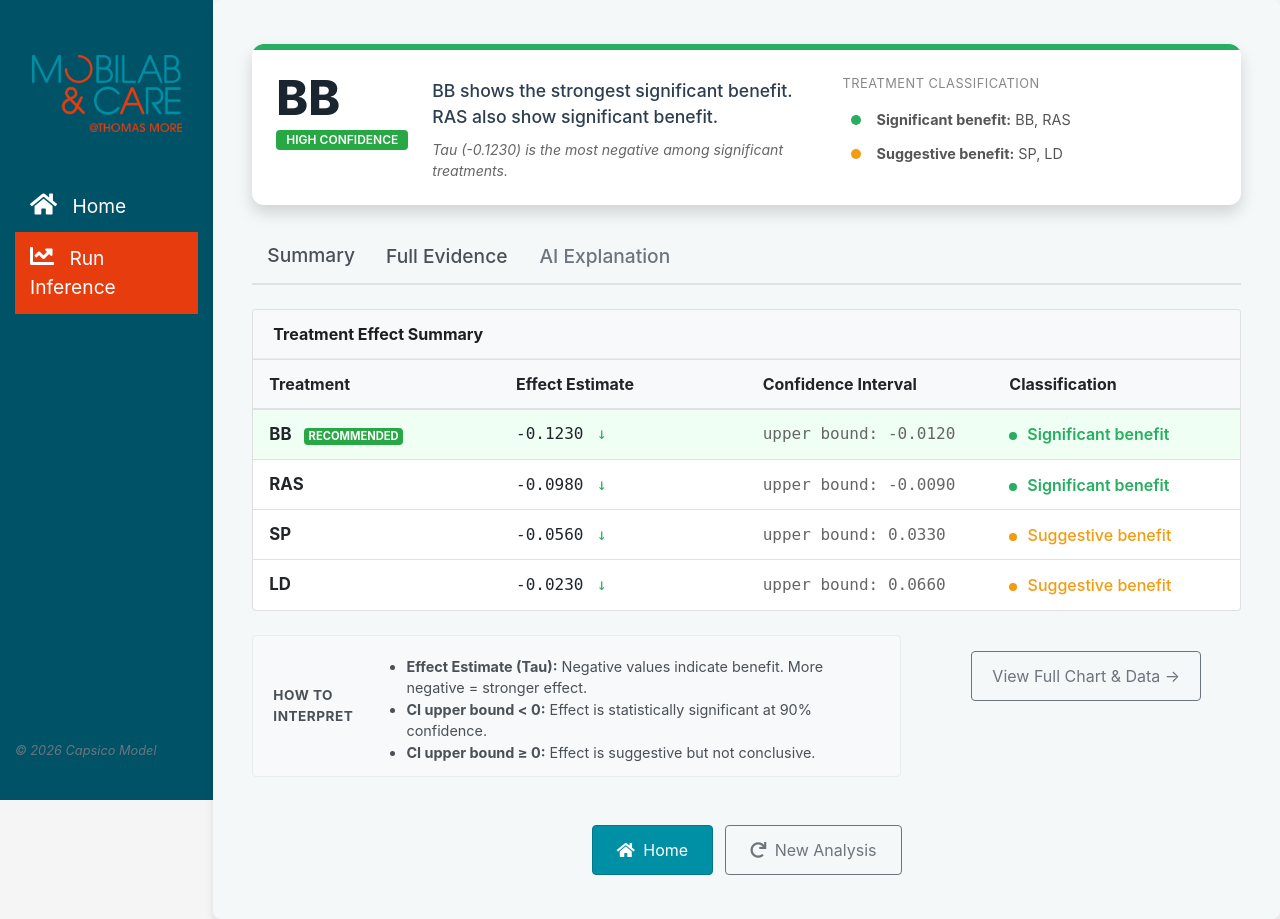
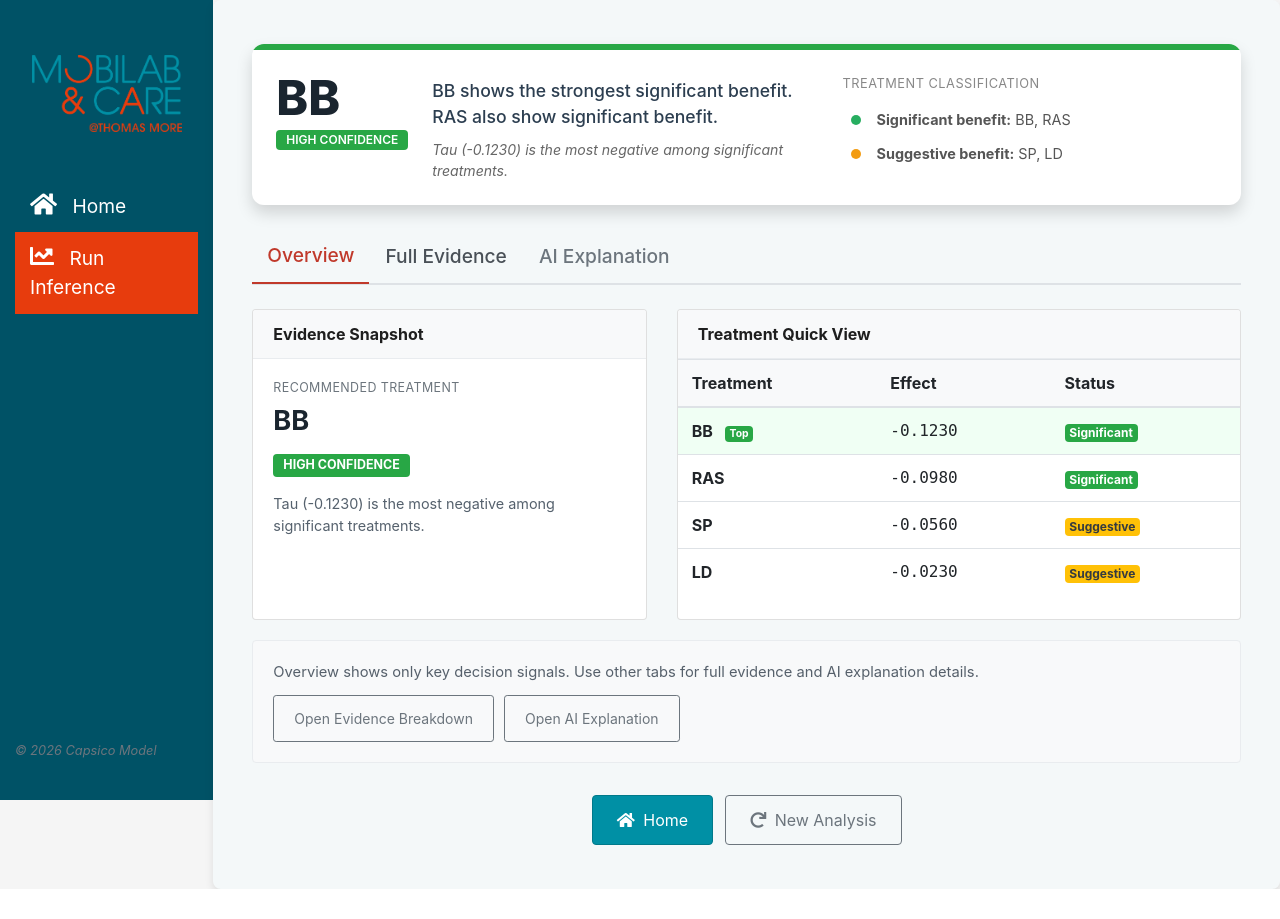
Before and after one commit to esmaakbas/internship, a Flask app: page /test-alex-ui in a window 1280 px wide. After the commit the page ends 889 px from the top, so only its background shows below. Run offline with Flask 3, Linux system fonts and the light colour scheme; some libraries are stand-ins or nearby versions.

Commit message:
updated llm integration

```diff
--- a/app/app_ui/templates/results.html
+++ b/app/app_ui/templates/results.html
@@ -2,6 +2,27 @@
 
 {% block title %}Treatment Decision - Capsico{% endblock %}
 {% block nav_predict %}active{% endblock %}
+
+{% block extra_head %}
+<style>
+    #resultTabs .nav-link {
+        color: #495057;
+        transition: color 0.15s ease;
+    }
+
+    #resultTabs .nav-link:hover,
+    #resultTabs .nav-link:focus {
+        color: #c0392b;
+    }
+
+    #resultTabs .nav-link.active {
+        color: #c0392b !important;
+        border-color: #dee2e6 #dee2e6 #c0392b;
+        border-bottom: 2px solid #c0392b;
+        font-weight: 600;
+    }
+</style>
+{% endblock %}
 
 {% block content %}
 <div class="container py-4">
@@ -15,11 +36,12 @@
 
     <div class="card mb-4 shadow" style="border: none; border-radius: 12px; overflow: hidden;">
         <!-- Colored header bar -->
-        <div style="height: 6px; background:
-            {% if conf == 'high' %}#27ae60
-            {% elif conf == 'moderate' %}#f39c12
-            {% elif conf == 'low' %}#e74c3c
-            {% else %}#95a5a6{% endif %};"></div>
+        <div class="
+            {% if conf == 'high' %}bg-success
+            {% elif conf == 'moderate' %}bg-warning
+            {% elif conf == 'low' %}bg-danger
+            {% else %}bg-secondary{% endif %}"
+            style="height: 6px;"></div>
 
         <div class="card-body py-4 px-4">
             <!-- Main Decision Row -->
@@ -128,7 +150,7 @@
         <li class="nav-item">
             <a class="nav-link active" id="overview-tab" data-toggle="tab" href="#overview" role="tab"
                style="font-weight: 500; color: #495057;">
-                Summary
+                Overview
             </a>
         </li>
         <li class="nav-item">
@@ -152,19 +174,52 @@
              ═══════════════════════════════════════════════════════════════════════ -->
         <div class="tab-pane fade show active" id="overview" role="tabpanel">
 
-            <!-- Quick Reference Table -->
-            <div class="card mb-4">
+            <div class="row align-items-stretch">
+                <div class="col-lg-5">
+                    <!-- Recommendation Snapshot -->
+                    <div class="card h-100 mb-4">
                         <div class="card-header" style="background: #f8f9fa; border-bottom: 1px solid #e9ecef;">
-                    <strong>Treatment Effect Summary</strong>
+                            <strong>Evidence Snapshot</strong>
+                        </div>
+                        <div class="card-body">
+                            <div class="mb-2" style="font-size: 0.78rem; text-transform: uppercase; letter-spacing: 0.4px; color: #6c757d;">Recommended treatment</div>
+                            <div class="mb-3" style="font-size: 1.7rem; font-weight: 700; color: #1a252f; line-height: 1.1;">
+                                {{ decision_summary.primary_recommendation.Drug if decision_summary and decision_summary.primary_recommendation else 'None' }}
+                            </div>
+
+                            {% if decision_summary %}
+                            <div class="mb-3">
+                                <span class="badge
+                                    {% if conf == 'high' %}badge-success
+                                    {% elif conf == 'moderate' %}badge-warning text-dark
+                                    {% elif conf == 'low' %}badge-danger
+                                    {% else %}badge-secondary{% endif %}" style="font-size: 0.78rem; padding: 5px 10px;">
+                                    {{ conf|upper }} CONFIDENCE
+                                </span>
+                            </div>
+                            {% if decision_summary.decision_reason %}
+                            <p class="mb-0" style="font-size: 0.9rem; color: #55616d;">
+                                {{ decision_summary.decision_reason }}
+                            </p>
+                            {% endif %}
+                            {% endif %}
+                        </div>
+                    </div>
+                </div>
+
+                <div class="col-lg-7">
+                    <!-- Treatment Quick View -->
+                    <div class="card h-100 mb-4">
+                        <div class="card-header" style="background: #f8f9fa; border-bottom: 1px solid #e9ecef;">
+                            <strong>Treatment Quick View</strong>
                         </div>
                         <div class="card-body p-0">
-                    <table class="table table-hover mb-0">
+                            <table class="table table-sm mb-0">
                                 <thead style="background: #f8f9fa;">
                                     <tr>
-                                <th style="width: 25%; padding: 12px 16px;">Treatment</th>
-                                <th style="width: 25%; padding: 12px 16px;">Effect Estimate</th>
-                                <th style="width: 25%; padding: 12px 16px;">Confidence Interval</th>
-                                <th style="width: 25%; padding: 12px 16px;">Classification</th>
+                                        <th style="padding: 11px 14px;">Treatment</th>
+                                        <th style="padding: 11px 14px;">Effect</th>
+                                        <th style="padding: 11px 14px;">Status</th>
                                     </tr>
                                 </thead>
                                 <tbody>
@@ -173,41 +228,24 @@
                                     {% set ci_high = row.get("CI_High") %}
                                     {% set is_recommended = decision_summary and decision_summary.primary_recommendation and row.get("Drug") == decision_summary.primary_recommendation.Drug %}
                                     <tr {% if is_recommended %}style="background: #f0fff4;"{% endif %}>
-                                <td style="padding: 12px 16px; vertical-align: middle;">
-                                    <strong style="font-size: 1.05rem;">{{ row.get("Drug", "-") }}</strong>
+                                        <td style="padding: 11px 14px;">
+                                            <strong>{{ row.get("Drug", "-") }}</strong>
                                             {% if is_recommended %}
-                                    <span class="badge badge-success ml-2" style="font-size: 0.7rem;">RECOMMENDED</span>
+                                            <span class="badge badge-success ml-2" style="font-size: 0.65rem;">Top</span>
                                             {% endif %}
                                         </td>
-                                <td style="padding: 12px 16px; vertical-align: middle; font-family: monospace;">
-                                    {% if tau is not none %}
-                                    {{ "%.4f"|format(tau) }}
-                                    {% if tau < 0 %}<span style="color: #27ae60; margin-left: 4px;">&#8595;</span>{% endif %}
-                                    {% else %}-{% endif %}
+                                        <td style="padding: 11px 14px; font-family: monospace;">
+                                            {{ "%.4f"|format(tau) if tau is not none else "-" }}
                                         </td>
-                                <td style="padding: 12px 16px; vertical-align: middle; font-family: monospace; color: #666;">
-                                    {% if ci_high is not none %}
-                                    upper bound: {{ "%.4f"|format(ci_high) }}
-                                    {% else %}N/A{% endif %}
-                                </td>
-                                <td style="padding: 12px 16px; vertical-align: middle;">
+                                        <td style="padding: 11px 14px;">
                                             {% if tau is none %}
-                                    <span style="color: #95a5a6;">Insufficient data</span>
+                                            <span class="text-muted">Unknown</span>
                                             {% elif tau < 0 and ci_high is not none and ci_high < 0 %}
-                                    <span style="color: #27ae60; font-weight: 600;">
-                                        <span style="display: inline-block; width: 8px; height: 8px; border-radius: 50%; background: #27ae60; margin-right: 6px;"></span>
-                                        Significant benefit
-                                    </span>
+                                            <span class="badge badge-success">Significant</span>
                                             {% elif tau < 0 %}
-                                    <span style="color: #f39c12; font-weight: 500;">
-                                        <span style="display: inline-block; width: 8px; height: 8px; border-radius: 50%; background: #f39c12; margin-right: 6px;"></span>
-                                        Suggestive benefit
-                                    </span>
+                                            <span class="badge badge-warning text-dark">Suggestive</span>
                                             {% else %}
-                                    <span style="color: #95a5a6;">
-                                        <span style="display: inline-block; width: 8px; height: 8px; border-radius: 50%; background: #bdc3c7; margin-right: 6px;"></span>
-                                        No supported benefit
-                                    </span>
+                                            <span class="badge" style="background: #e9ecef; color: #495057;">No benefit</span>
                                             {% endif %}
                                         </td>
                                     </tr>
@@ -216,24 +254,20 @@
                             </table>
                         </div>
                     </div>
-
-            <!-- Interpretation Key -->
-            <div class="row">
-                <div class="col-md-8">
-                    <div class="alert" style="background: #f8f9fa; border: 1px solid #e9ecef; color: #495057;">
-                        <strong style="font-size: 0.85rem; text-transform: uppercase; letter-spacing: 0.5px;">How to interpret</strong>
-                        <ul class="mb-0 mt-2" style="font-size: 0.9rem; padding-left: 20px;">
-                            <li><strong>Effect Estimate (Tau):</strong> Negative values indicate benefit. More negative = stronger effect.</li>
-                            <li><strong>CI upper bound &lt; 0:</strong> Effect is statistically significant at 90% confidence.</li>
-                            <li><strong>CI upper bound &ge; 0:</strong> Effect is suggestive but not conclusive.</li>
-                        </ul>
                 </div>
             </div>
-                <div class="col-md-4">
-                    <div class="text-center py-3">
-                        <a href="#comparison" onclick="$('#comparison-tab').tab('show'); return false;"
-                           class="btn btn-outline-secondary">
-                            View Full Chart &amp; Data &rarr;
+
+            <div class="card mb-4" style="background: #f8f9fa; border: 1px solid #e9ecef; margin-top: 20px;">
+                <div class="card-body d-flex flex-wrap align-items-center justify-content-between" style="gap: 12px;">
+                    <div style="font-size: 0.92rem; color: #56606b;">
+                        Overview shows only key decision signals. Use other tabs for full evidence and AI explanation details.
+                    </div>
+                    <div class="d-flex" style="gap: 10px;">
+                        <a href="#comparison" onclick="$('#comparison-tab').tab('show'); return false;" class="btn btn-outline-secondary btn-sm">
+                            Open Evidence Breakdown
+                        </a>
+                        <a href="#explanation" onclick="$('#explanation-tab').tab('show'); return false;" class="btn btn-outline-secondary btn-sm">
+                            Open AI Explanation
                         </a>
                     </div>
                 </div>
@@ -360,38 +394,87 @@
              ═══════════════════════════════════════════════════════════════════════ -->
         <div class="tab-pane fade" id="explanation" role="tabpanel">
             {% if alex_guidance %}
-            <div class="card">
-                <div class="card-header" style="background: #f8f9fa; border-bottom: 1px solid #e9ecef;">
+            <div class="card" style="border: 1px solid #e9ecef; border-radius: 10px;">
+                <div class="card-header d-flex justify-content-between align-items-center" style="background: #f8f9fa; border-bottom: 1px solid #e9ecef;">
+                    <div>
                         <strong>AI-Generated Explanation</strong>
                         <span class="text-muted ml-2" style="font-size: 0.85rem;">(supplementary)</span>
+                    </div>
+                    {% if alex_guidance.ok %}
+                    <span class="badge badge-success" style="font-size: 0.72rem;">Available</span>
+                    {% else %}
+                    <span class="badge badge-secondary" style="font-size: 0.72rem;">Unavailable</span>
+                    {% endif %}
                 </div>
                 <div class="card-body">
                     {% if alex_guidance.ok and alex_guidance.answer %}
 
-                    <div style="background: #f8fbff; border-left: 4px solid #4a90d9; padding: 16px 20px; margin-bottom: 16px;">
-                        <p style="font-size: 1rem; line-height: 1.75; margin-bottom: 0; color: #2c3e50;">
-                            {{ alex_guidance.answer }}
-                        </p>
+                    <div class="mb-3">
+                        <div style="font-size: 0.78rem; text-transform: uppercase; letter-spacing: 0.4px; color: #6c757d; margin-bottom: 6px;">Explanation</div>
+                        <div style="background: #f8fbff; border: 1px solid #d9e9fb; border-left: 4px solid #4a90d9; border-radius: 6px; padding: 16px 20px;">
+                        <div style="font-size: 1rem; line-height: 1.7; margin-bottom: 0; color: #2c3e50;">
+                            {% for line in (alex_guidance.answer|trim|replace('\r\n', '\n')).split('\n') %}
+                            {% set clean_line = line|trim %}
+                            {% if clean_line %}
+                            <div>
+                                {% if ':' in clean_line %}
+                                <strong>{{ clean_line.split(':', 1)[0] }}:</strong> {{ clean_line.split(':', 1)[1]|trim }}
+                                {% else %}
+                                {{ clean_line }}
+                                {% endif %}
+                            </div>
+                            {% endif %}
+                            {% endfor %}
+                        </div>
+                    </div>
                     </div>
 
                     {% if alex_guidance.warnings and alex_guidance.warnings|length > 0 %}
-                    <div class="alert alert-warning py-2" style="font-size: 0.88rem;">
-                        <strong>Notes:</strong>
+                    <div class="mb-3">
+                        <div style="font-size: 0.78rem; text-transform: uppercase; letter-spacing: 0.4px; color: #6c757d; margin-bottom: 6px;">Notes</div>
+                        <div class="alert alert-warning py-2 mb-0" style="font-size: 0.88rem;">
+                            <ul class="mb-0" style="padding-left: 18px;">
                                 {% for warning in alex_guidance.warnings %}
-                        {{ warning }}{% if not loop.last %} | {% endif %}
+                                <li>{{ warning }}</li>
                                 {% endfor %}
+                            </ul>
+                        </div>
                     </div>
                     {% endif %}
 
-                    <p class="text-muted mb-0" style="font-size: 0.8rem;">
+                    {% if alex_guidance.verification %}
+                    <div class="mb-3">
+                        <div style="font-size: 0.78rem; text-transform: uppercase; letter-spacing: 0.4px; color: #6c757d; margin-bottom: 6px;">Quality Check</div>
+                        <div class="alert alert-light py-2 mb-0" style="font-size: 0.84rem; border: 1px solid #e9ecef;">
+                            <strong>Verification:</strong>
+                            {% if alex_guidance.verification.verdict %}
+                            {{ alex_guidance.verification.verdict|upper }}
+                            {% endif %}
+                            {% if alex_guidance.verification.confidence %}
+                            (confidence: {{ alex_guidance.verification.confidence }})
+                            {% endif %}
+                        </div>
+                    </div>
+                    {% endif %}
+
+                    <div class="rounded" style="background: #f8f9fa; border: 1px solid #e9ecef; padding: 10px 12px;">
+                        <div style="font-size: 0.78rem; text-transform: uppercase; letter-spacing: 0.4px; color: #6c757d; margin-bottom: 4px;">System Details</div>
+                        <div class="text-muted" style="font-size: 0.8rem; line-height: 1.5;">
                             This explanation is generated from the treatment effect data shown in the Evidence tab.
                             It does not replace clinical judgment.
                             {% if alex_guidance.model %}<br>Model: {{ alex_guidance.model }}{% endif %}
-                        {% if alex_guidance.request_id %} | Request: {{ alex_guidance.request_id }}{% endif %}
-                    </p>
+                            {% if alex_guidance.request_id %}<br>Request: {{ alex_guidance.request_id }}{% endif %}
+                            {% if alex_guidance.metadata and alex_guidance.metadata.pipeline_runner %}
+                            <br>Pipeline: {{ alex_guidance.metadata.pipeline_runner }}
+                            {% endif %}
+                            {% if alex_guidance.metadata and alex_guidance.metadata.retrieval_mode %}
+                            | Retrieval: {{ alex_guidance.metadata.retrieval_mode }}
+                            {% endif %}
+                        </div>
+                    </div>
 
                     {% else %}
-                    <div class="alert alert-secondary mb-0">
+                    <div class="alert alert-secondary mb-0" style="border: 1px solid #dee2e6;">
                         <strong>AI explanation unavailable</strong>
                         <p class="mb-0 mt-1" style="font-size: 0.92rem;">
                             The treatment recommendation above is based on the statistical analysis.
@@ -427,9 +510,18 @@
 
 {% block extra_scripts %}
 <script src="https://cdn.jsdelivr.net/npm/chart.js@3.9.1/dist/chart.min.js"></script>
+<script id="results-data" type="application/json">{{ data | tojson }}</script>
 <script>
 (function () {
-    const rawData = {{ data | tojson }};
+    const rawDataNode = document.getElementById('results-data');
+    if (!rawDataNode) return;
+
+    let rawData = [];
+    try {
+        rawData = JSON.parse(rawDataNode.textContent || '[]');
+    } catch (e) {
+        return;
+    }
 
     const chartData = rawData.map(row => ({
         drug: row.Drug ?? null,
--- a/app/services/alex_payload_mapper.py
+++ b/app/services/alex_payload_mapper.py
@@ -176,7 +176,9 @@ def build_alex_guidance_payload(
 
     # Build default options
     default_options = {
-        "use_retrieval": False,
+        "use_retrieval": True,
+        "retrieval_mode": "hybrid",
+        "pipeline_variant": "drug_dosing",
         "use_example_response": False,
         "temperature": 0.2,
         "max_tokens": 260
--- a/app/services/inference_service.py
+++ b/app/services/inference_service.py
@@ -77,6 +77,8 @@ def _get_alex_guidance(patient_payload: dict, inference_result: dict) -> dict:
             "model": str or None,    # Model name
             "warnings": list,        # API warnings
             "metadata": dict,        # Additional metadata
+            "verification": dict or None,  # Optional verification result
+            "rag": list,             # Retrieved context snippets
             "error": dict or None,   # Error details if failed
             "raw": dict              # Full raw response from API
         }
@@ -118,6 +120,8 @@ def _get_alex_guidance(patient_payload: dict, inference_result: dict) -> dict:
             "model": None,
             "warnings": [],
             "metadata": {},
+            "verification": None,
+            "rag": [],
             "error": {
                 "code": "INTEGRATION_ERROR",
                 "message": f"Failed to get guidance: {str(e)}",
```
Also changed, not shown: app/clients/alex_client.py (+56 -21 lines). Lines whose indentation alone changed are shown as unchanged.
